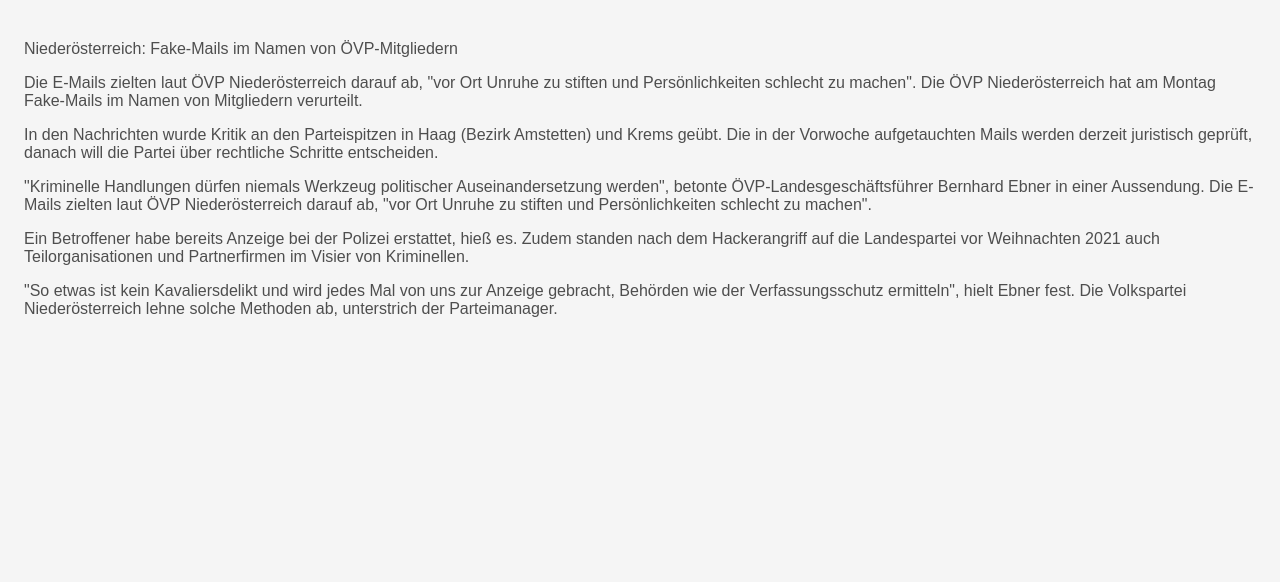
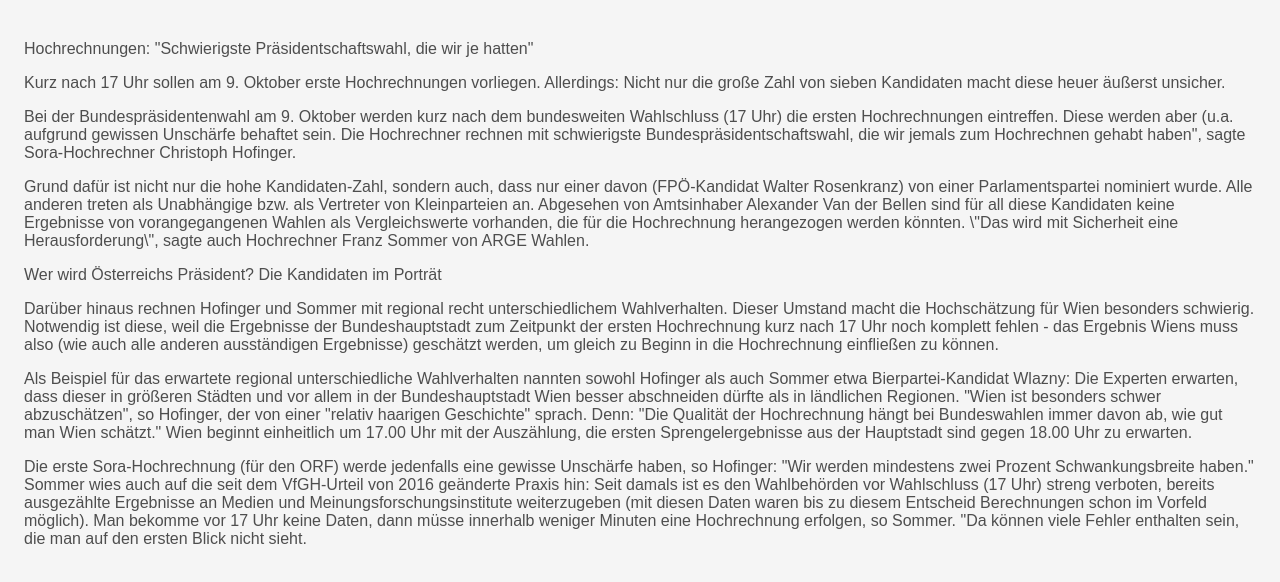
Before and after one commit to Eunit99/newbly-translator, a website: page index.html in a window 1280 px wide. Drawn offline with Linux system fonts and the light colour scheme; a web font is replaced by a local one.

Commit message:
Replcae dummy content

```diff
--- a/index.html
+++ b/index.html
@@ -27,7 +27,6 @@
     <!-- /Custom styles -->
 
     <!-- Custom script -->
-
     <!-- Link to Newbly Translator script (self-hosted) -->
     <!-- <script src="lib/js/script.min.js"></script> -->
 
@@ -35,6 +34,7 @@
     <!-- <script src="https://cdn.jsdelivr.net/gh/eunit99/newbly-translator@1.0.11/lib/js/script.min.js"></script> -->
 
     <script src="js/script.js"></script>
+    <!-- /Custom script -->
 
 
   </head>
@@ -43,48 +43,69 @@
 
   <body>
 
+
 <div class="newbly-container">
   <!-- Contains our text -->
   <div class="article-title" id="article-title">
     <p>
-          Niederösterreich: Fake-Mails im Namen von ÖVP-Mitgliedern
+      Hochrechnungen: "Schwierigste Präsidentschaftswahl, die wir je hatten"
     </p>
   </div>
-
   <!-- Article contents -->
-
   <div class="article-content" id="article-content">
     <p>
-          Die E-Mails zielten laut ÖVP Niederösterreich darauf ab, "vor Ort Unruhe zu stiften und Persönlichkeiten schlecht zu machen". Die ÖVP Niederösterreich hat am Montag Fake-Mails im Namen von Mitgliedern verurteilt.
+      Kurz nach 17 Uhr sollen am 9. Oktober erste Hochrechnungen vorliegen. Allerdings: Nicht nur die große Zahl von
+      sieben Kandidaten macht diese heuer äußerst unsicher.
     </p>
 
     <p>
-          In den Nachrichten wurde Kritik an den Parteispitzen in Haag (Bezirk Amstetten) und Krems geübt. Die in der Vorwoche aufgetauchten Mails werden derzeit juristisch geprüft, danach will die Partei über rechtliche Schritte entscheiden.
+      Bei der Bundespräsidentenwahl am 9. Oktober werden kurz nach dem bundesweiten Wahlschluss (17 Uhr) die ersten
+      Hochrechnungen eintreffen. Diese werden aber (u.a. aufgrund gewissen Unschärfe behaftet sein. Die Hochrechner
+      rechnen mit schwierigste Bundespräsidentschaftswahl, die wir jemals zum Hochrechnen gehabt haben", sagte
+      Sora-Hochrechner Christoph
+      Hofinger.
     </p>
 
     <p>
-          "Kriminelle Handlungen dürfen niemals Werkzeug politischer Auseinandersetzung werden", betonte ÖVP-Landesgeschäftsführer Bernhard Ebner in einer Aussendung. Die E-Mails zielten laut ÖVP Niederösterreich darauf ab, "vor Ort Unruhe zu stiften und Persönlichkeiten schlecht zu machen".
+      Grund dafür ist nicht nur die hohe Kandidaten-Zahl, sondern auch, dass nur einer davon (FPÖ-Kandidat Walter
+      Rosenkranz) von einer Parlamentspartei nominiert wurde. Alle anderen treten als Unabhängige bzw. als Vertreter von
+      Kleinparteien an. Abgesehen von Amtsinhaber Alexander Van der Bellen sind für all diese Kandidaten keine
+      Ergebnisse von vorangegangenen Wahlen als Vergleichswerte vorhanden, die für die Hochrechnung herangezogen werden
+      könnten. \"Das wird mit Sicherheit eine Herausforderung\", sagte auch Hochrechner Franz Sommer von ARGE Wahlen.
     </p>
 
     <p>
-          Ein Betroffener habe bereits Anzeige bei der Polizei erstattet, hieß es. Zudem standen nach dem Hackerangriff auf die Landespartei vor Weihnachten 2021 auch Teilorganisationen und Partnerfirmen im Visier von Kriminellen.
+      Wer wird Österreichs Präsident? Die Kandidaten im Porträt
     </p>
 
     <p>
-          "So etwas ist kein Kavaliersdelikt und wird jedes Mal von uns zur Anzeige gebracht, Behörden wie der Verfassungsschutz ermitteln", hielt Ebner fest. Die Volkspartei Niederösterreich lehne solche Methoden ab, unterstrich der Parteimanager.
+      Darüber hinaus rechnen Hofinger und Sommer mit regional recht unterschiedlichem Wahlverhalten. Dieser Umstand
+      macht die Hochschätzung für Wien besonders schwierig. Notwendig ist diese, weil die Ergebnisse der
+      Bundeshauptstadt zum Zeitpunkt der ersten Hochrechnung kurz nach 17 Uhr noch komplett fehlen - das Ergebnis Wiens
+      muss also (wie auch alle anderen ausständigen Ergebnisse) geschätzt werden, um gleich zu Beginn in die
+      Hochrechnung einfließen zu können.
     </p>
 
+    <p>
+      Als Beispiel für das erwartete regional unterschiedliche Wahlverhalten nannten sowohl Hofinger als auch Sommer
+      etwa Bierpartei-Kandidat Wlazny: Die Experten erwarten, dass dieser in größeren Städten und vor allem in der
+      Bundeshauptstadt Wien besser abschneiden dürfte als in ländlichen Regionen. "Wien ist besonders schwer
+      abzuschätzen", so Hofinger, der von einer "relativ haarigen Geschichte" sprach. Denn: "Die Qualität der
+      Hochrechnung hängt bei Bundeswahlen immer davon ab, wie gut man Wien schätzt." Wien beginnt einheitlich um 17.00
+      Uhr mit der Auszählung, die ersten Sprengelergebnisse aus der Hauptstadt sind gegen 18.00 Uhr zu erwarten.
+    </p>
+
+    <p>
+      Die erste Sora-Hochrechnung (für den ORF) werde jedenfalls eine gewisse Unschärfe haben, so Hofinger: "Wir werden
+      mindestens zwei Prozent Schwankungsbreite haben." Sommer wies auch auf die seit dem VfGH-Urteil von 2016 geänderte
+      Praxis hin: Seit damals ist es den Wahlbehörden vor Wahlschluss (17 Uhr) streng verboten, bereits ausgezählte
+      Ergebnisse an Medien und Meinungsforschungsinstitute weiterzugeben (mit diesen Daten waren bis zu diesem Entscheid
+      Berechnungen schon im Vorfeld möglich). Man bekomme vor 17 Uhr keine Daten, dann müsse innerhalb weniger Minuten
+      eine Hochrechnung erfolgen, so Sommer. "Da können viele Fehler enthalten sein, die man auf den ersten Blick nicht
+      sieht.
+    </p>
   </div>
 </div>
-
-
-
-
-
-
-
-
-
   </body>
 
 </html>
```
Lines whose indentation alone changed are shown as unchanged.
